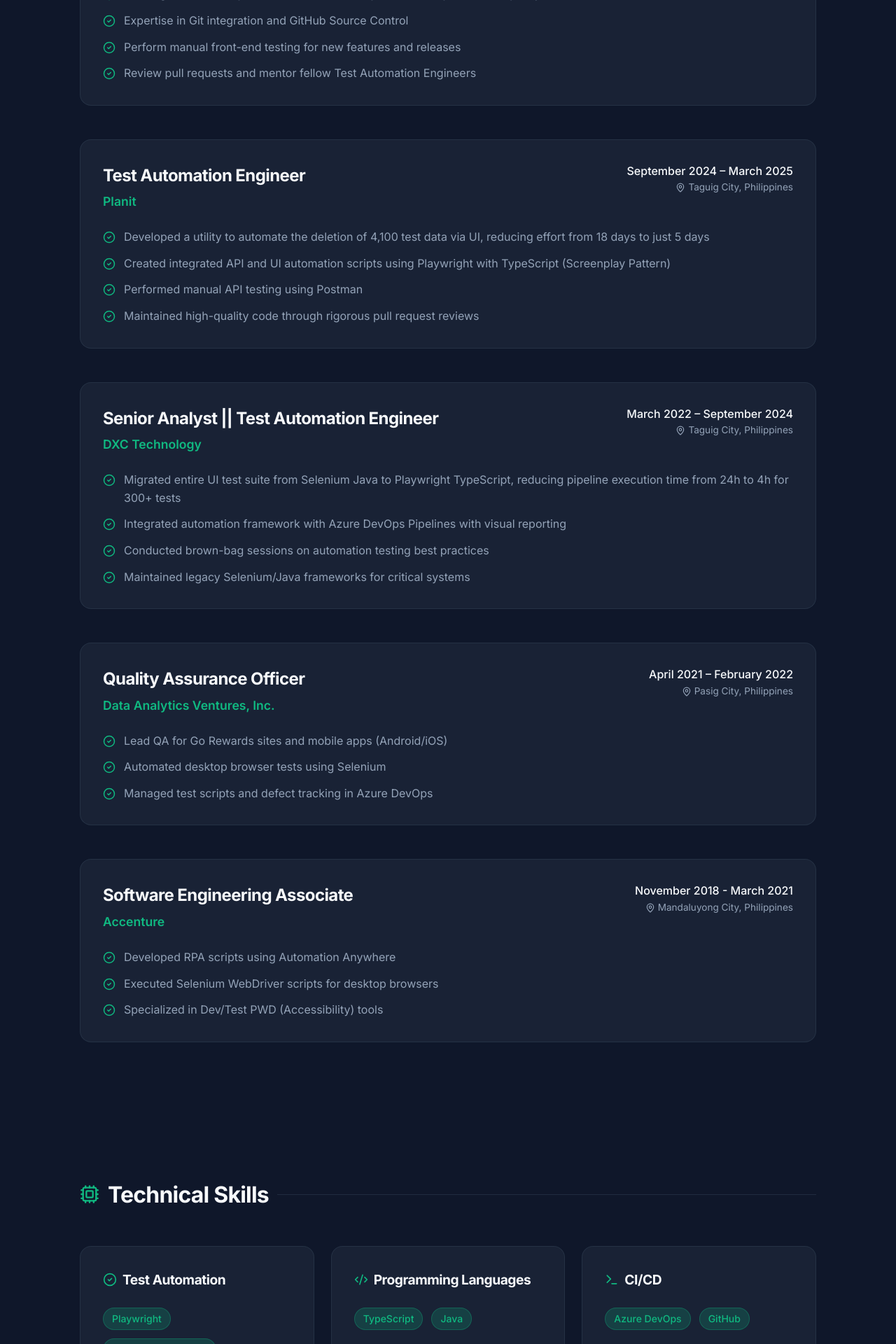
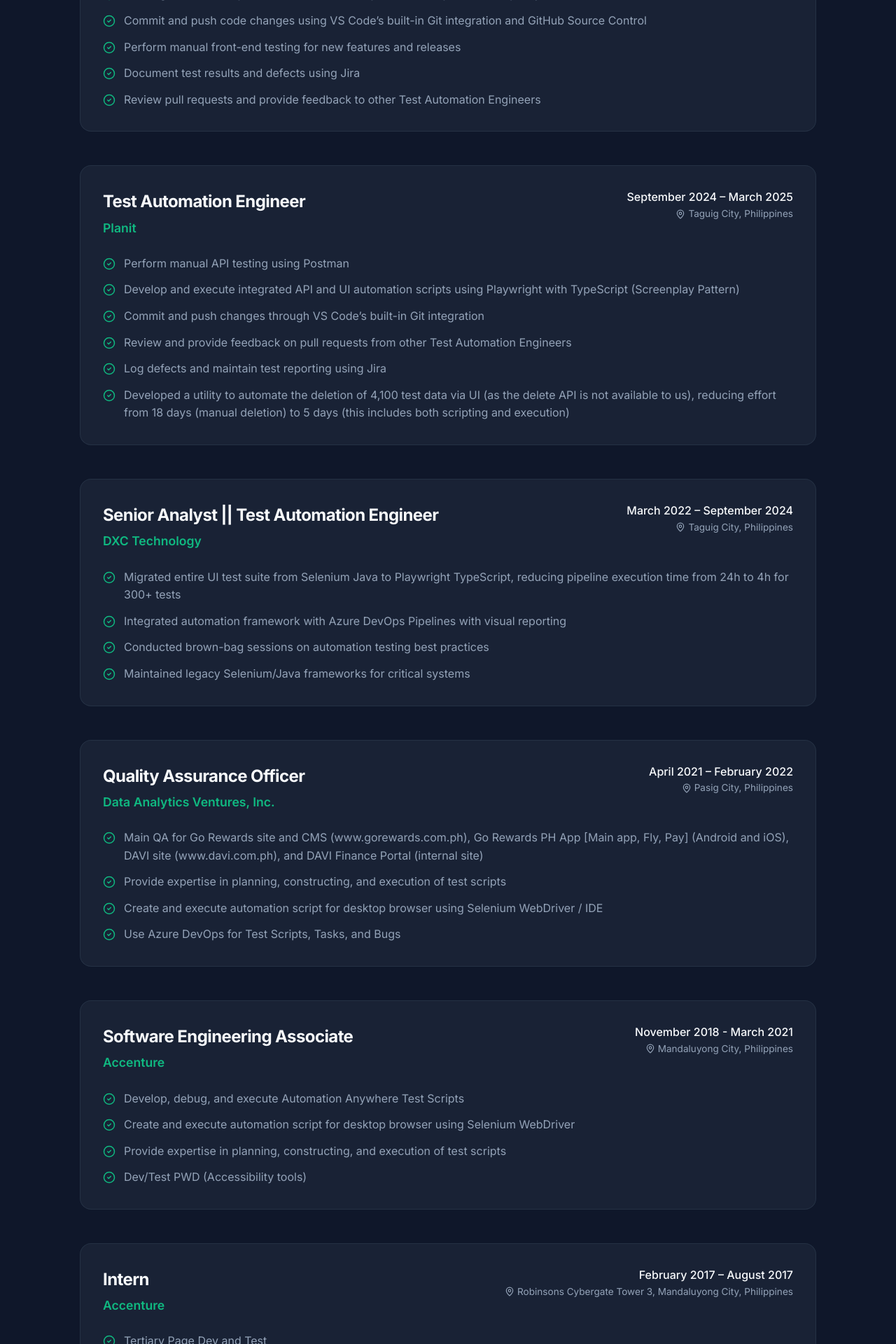
Before and after one commit to cng07/carlosng07, a React (Vite) app: page / in a window 1280 px wide. Shown: the part 1140-3060 px from the top of the page at 70% size. Built offline with nearby package versions, Linux system fonts and the light colour scheme.

Commit message:
Content: Add Accenture Internship to work experience

```diff
--- a/src/data/resumeData.js
+++ b/src/data/resumeData.js
@@ -25,9 +25,10 @@ export const resumeData = {
       achievements: [
         "Develop and execute UI automation scripts using Playwright with TypeScript (Cucumber BDD)",
         "Leveraged GitHub Copilot to accelerate development and improve code quality",
-        "Expertise in Git integration and GitHub Source Control",
+        "Commit and push code changes using VS Code’s built-in Git integration and GitHub Source Control",
         "Perform manual front-end testing for new features and releases",
-        "Review pull requests and mentor fellow Test Automation Engineers"
+        "Document test results and defects using Jira",
+        "Review pull requests and provide feedback to other Test Automation Engineers"
       ]
     },
     {
@@ -36,10 +37,12 @@ export const resumeData = {
       period: "September 2024 – March 2025",
       location: "Taguig City, Philippines",
       achievements: [
-        "Developed a utility to automate the deletion of 4,100 test data via UI, reducing effort from 18 days to just 5 days",
-        "Created integrated API and UI automation scripts using Playwright with TypeScript (Screenplay Pattern)",
-        "Performed manual API testing using Postman",
-        "Maintained high-quality code through rigorous pull request reviews"
+        "Perform manual API testing using Postman",
+        "Develop and execute integrated API and UI automation scripts using Playwright with TypeScript (Screenplay Pattern)",
+        "Commit and push changes through VS Code’s built-in Git integration",
+        "Review and provide feedback on pull requests from other Test Automation Engineers",
+        "Log defects and maintain test reporting using Jira",
+        "Developed a utility to automate the deletion of 4,100 test data via UI (as the delete API is not available to us), reducing effort from 18 days (manual deletion) to 5 days (this includes both scripting and execution)"
       ]
     },
     {
@@ -60,9 +63,10 @@ export const resumeData = {
       period: "April 2021 – February 2022",
       location: "Pasig City, Philippines",
       achievements: [
-        "Lead QA for Go Rewards sites and mobile apps (Android/iOS)",
-        "Automated desktop browser tests using Selenium",
-        "Managed test scripts and defect tracking in Azure DevOps"
+        "Main QA for Go Rewards site and CMS (www.gorewards.com.ph), Go Rewards PH App [Main app, Fly, Pay] (Android and iOS), DAVI site (www.davi.com.ph), and DAVI Finance Portal (internal site)",
+        "Provide expertise in planning, constructing, and execution of test scripts",
+        "Create and execute automation script for desktop browser using Selenium WebDriver / IDE",
+        "Use Azure DevOps for Test Scripts, Tasks, and Bugs"
       ]
     },
     {
@@ -71,9 +75,20 @@ export const resumeData = {
       period: "November 2018 - March 2021",
       location: "Mandaluyong City, Philippines",
       achievements: [
-        "Developed RPA scripts using Automation Anywhere",
-        "Executed Selenium WebDriver scripts for desktop browsers",
-        "Specialized in Dev/Test PWD (Accessibility) tools"
+        "Develop, debug, and execute Automation Anywhere Test Scripts",
+        "Create and execute automation script for desktop browser using Selenium WebDriver",
+        "Provide expertise in planning, constructing, and execution of test scripts",
+        "Dev/Test PWD (Accessibility tools)"
+      ]
+    },
+    {
+      company: "Accenture",
+      role: "Intern",
+      period: "February 2017 – August 2017",
+      location: "Robinsons Cybergate Tower 3, Mandaluyong City, Philippines",
+      achievements: [
+        "Tertiary Page Dev and Test",
+        "Metadata Verification"
       ]
     }
   ],
```
